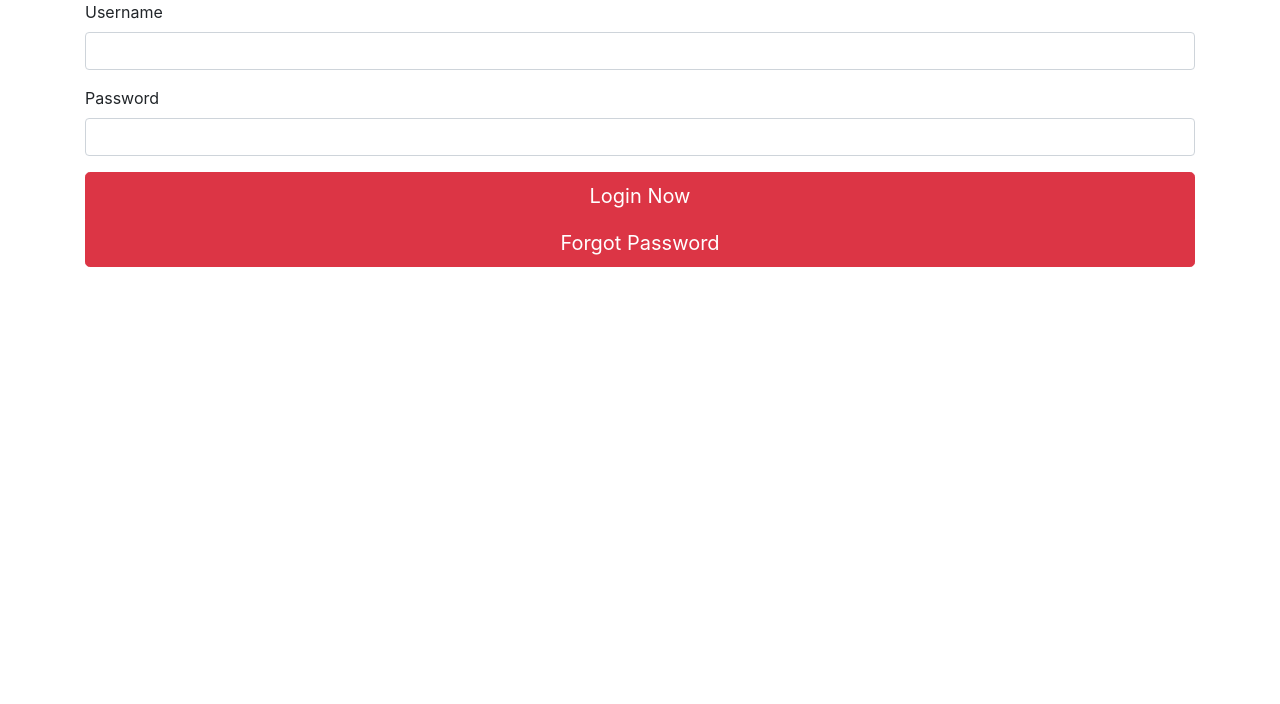
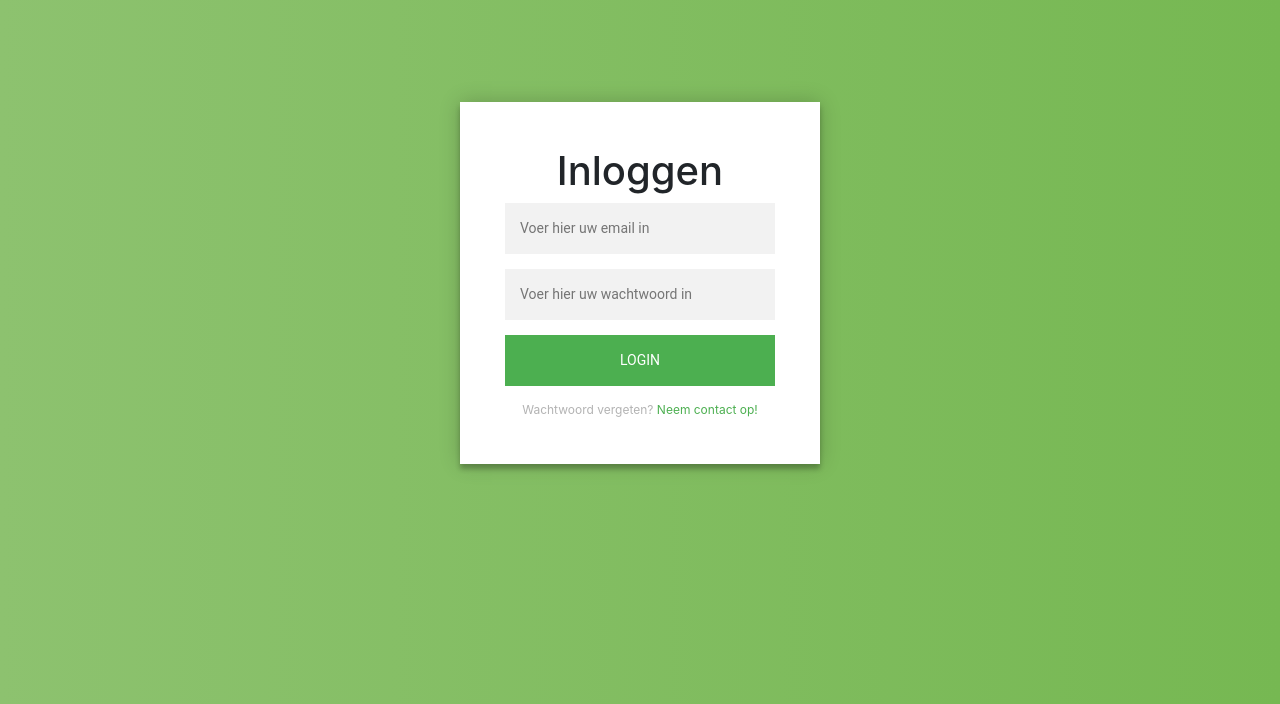
Before and after one commit to MehmetAkol/Flinc, a CodeIgniter app: page /database/ in a window 1280 px wide. Shown: the top 704 px of the page. Run offline with CodeIgniter, Linux system fonts and the light colour scheme; some libraries are stand-ins or nearby versions.

Commit message:
C1 Zikria

```diff
--- a/application/views/application.php
+++ b/application/views/application.php
@@ -15,6 +15,7 @@ defined('BASEPATH') OR exit('No direct script access allowed');
     <script src = "<?php echo base_url(); ?>js/bootstrap.js"></script>
     <script src = "<?php echo base_url(); ?>js/jquery-3.2.1.js"></script>
 
+
 </head>
 <body>
 <?php include_once "templates/loginPage/loginTemplate.php"; ?>
--- a/application/views/templates/loginPage/loginTemplate.php
+++ b/application/views/templates/loginPage/loginTemplate.php
@@ -1,13 +1,12 @@
-<div class="container">
-    <div class="form-group">
-        <label for="username">Username</label>
-        <input type="text" placeholder="" class="form-control" id="username" placeholder="Your username" />
+
+<div class="login-page">
+       <div class="form">
+        <h1>Inloggen</h1>
+           <form class="login-form">
+            <input type="text" placeholder="Voer hier uw email in"/>
+            <input type="password" placeholder="Voer hier uw wachtwoord in"/>
+            <button>login</button>
+            <p class="message">Wachtwoord vergeten? <a href="#">Neem contact op!</a></p>
+        </form>
     </div>
-    <div class="form-group">
-        <label for="password">Password</label>
-        <input type="password" placeholder="" class="form-control" id="password" placeholder="Your password" />
-    </div>
-    <div class="btn-group-vertical btn-block text-center" role="group">
-        <button class="btn btn-danger btn-lg">Login Now</button>
-        <button class="btn btn-danger btn-lg">Forgot Password</button>
-    </div>
+</div>
--- a/css/style.css
+++ b/css/style.css
@@ -1,5 +1,110 @@
-.chatup_logo {
-    max-width: 100%;
-    min-width: 150px;
-    height: auto;
+/*CSS FOR LOGIN FORM*/
+
+.vertical-center {
+    min-height: 100%;  /* Fallback for browsers do NOT support vh unit */
+    min-height: 100vh; /* These two lines are counted as one :-)       */
+
+    display: flex;
+    align-items: center;
 }
+
+@import url(https://fonts.googleapis.com/css?family=Roboto:300);
+
+.login-page {
+    width: 360px;
+    padding: 8% 0 0;
+    margin: auto;
+}
+.form {
+    position: relative;
+    z-index: 1;
+    background: #FFFFFF;
+    max-width: 360px;
+    margin: 0 auto 100px;
+    padding: 45px;
+    text-align: center;
+    box-shadow: 0 0 20px 0 rgba(0, 0, 0, 0.2), 0 5px 5px 0 rgba(0, 0, 0, 0.24);
+}
+.form input {
+    font-family: "Roboto", sans-serif;
+    outline: 0;
+    background: #f2f2f2;
+    width: 100%;
+    border: 0;
+    margin: 0 0 15px;
+    padding: 15px;
+    box-sizing: border-box;
+    font-size: 14px;
+}
+.form button {
+    font-family: "Roboto", sans-serif;
+    text-transform: uppercase;
+    outline: 0;
+    background: #4CAF50;
+    width: 100%;
+    border: 0;
+    padding: 15px;
+    color: #FFFFFF;
+    font-size: 14px;
+    -webkit-transition: all 0.3 ease;
+    transition: all 0.3 ease;
+    cursor: pointer;
+}
+.form button:hover,.form button:active,.form button:focus {
+    background: #43A047;
+}
+.form .message {
+    margin: 15px 0 0;
+    color: #b3b3b3;
+    font-size: 12px;
+}
+.form .message a {
+    color: #4CAF50;
+    text-decoration: none;
+}
+.form .register-form {
+    display: none;
+}
+.container {
+    position: relative;
+    z-index: 1;
+    max-width: 300px;
+    margin: 0 auto;
+}
+.container:before, .container:after {
+    content: "";
+    display: block;
+    clear: both;
+}
+.container .info {
+    margin: 50px auto;
+    text-align: center;
+}
+.container .info h1 {
+    margin: 0 0 15px;
+    padding: 0;
+    font-size: 36px;
+    font-weight: 300;
+    color: #1a1a1a;
+}
+.container .info span {
+    color: #4d4d4d;
+    font-size: 12px;
+}
+.container .info span a {
+    color: #000000;
+    text-decoration: none;
+}
+.container .info span .fa {
+    color: #EF3B3A;
+}
+body {
+    background: #76b852; /* fallback for old browsers */
+    background: -webkit-linear-gradient(right, #76b852, #8DC26F);
+    background: -moz-linear-gradient(right, #76b852, #8DC26F);
+    background: -o-linear-gradient(right, #76b852, #8DC26F);
+    background: linear-gradient(to left, #76b852, #8DC26F);
+    font-family: "Roboto", sans-serif;
+    -webkit-font-smoothing: antialiased;
+    -moz-osx-font-smoothing: grayscale;
+}
```
